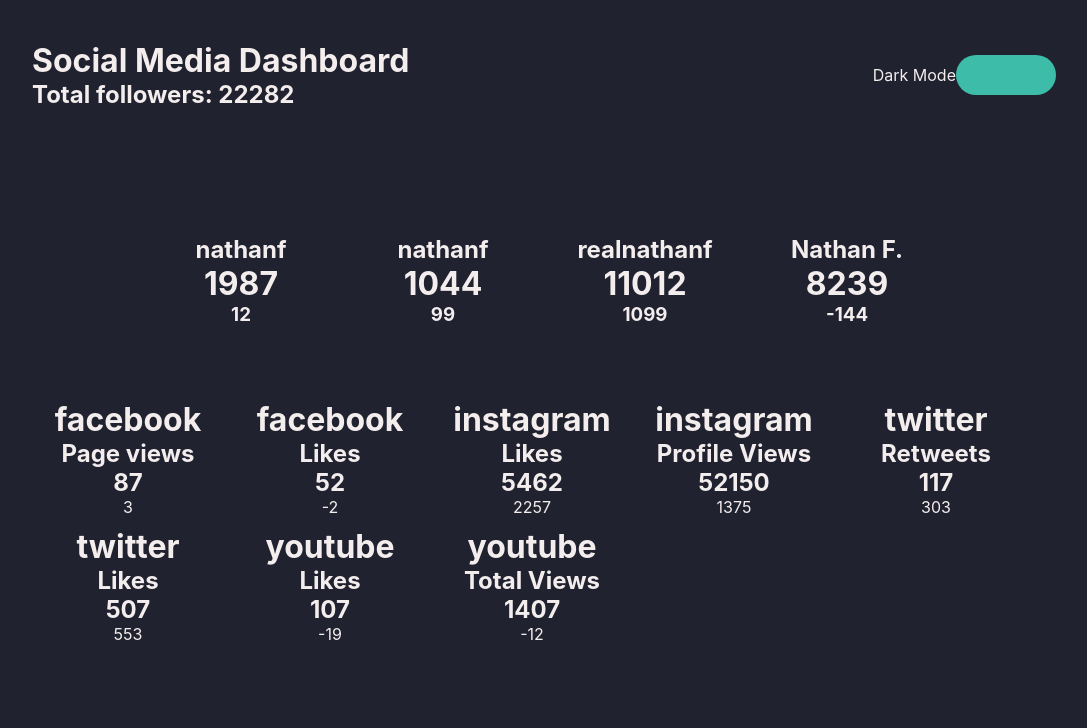
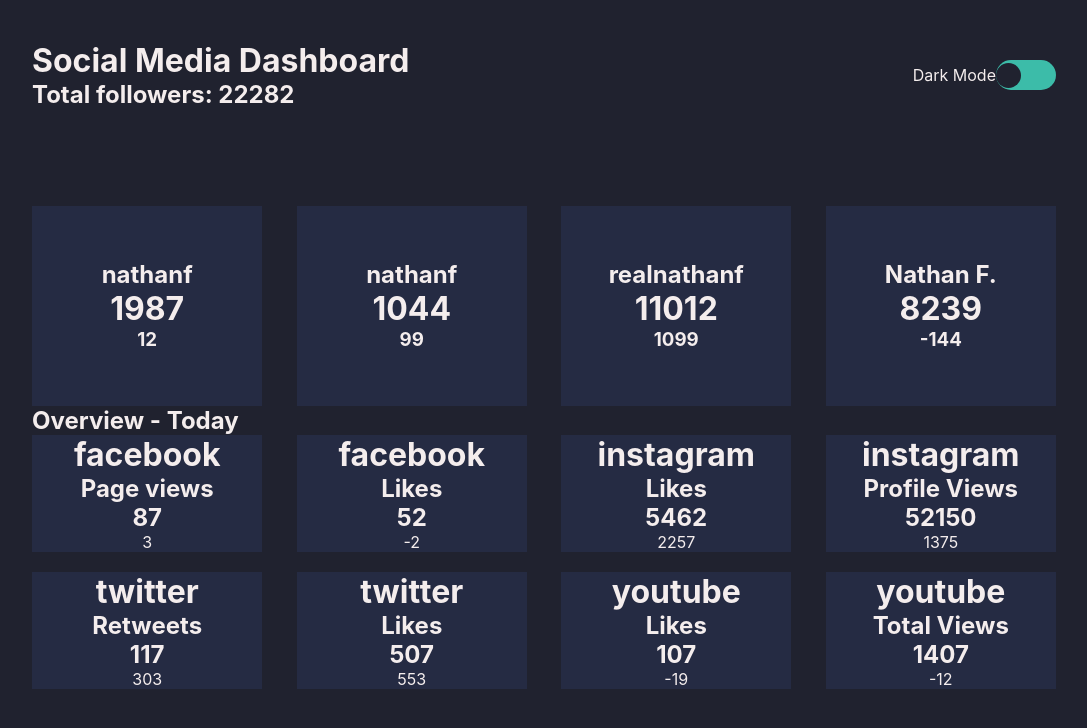
Before and after one commit to KacagoHollo/social-media-dashbord-react, a React (Create React App) app: page / in a window 1280 px wide. Shown: the top 728 px of the page, without its empty margins (96-1183 px from the left). Built offline with nearby package versions, Linux system fonts and the light colour scheme.

Commit message:
toggle orb, div background

```diff
--- a/src/App.css
+++ b/src/App.css
@@ -70,6 +70,14 @@
   color: #f4eded;
 }
 
+div.dark div.social {
+  background-color: #252b43;
+}
+
+div.dark div.over {
+  background-color: #252b43;
+}
+
 div.light {
   display: -webkit-box;
   display: -ms-flexbox;
@@ -89,6 +97,14 @@
   overflow: hidden;
   background-color: #f4eded;
   color: #20222f;
+}
+
+div.light div.social {
+  background-color: #dbd4d4;
+}
+
+div.light div.over {
+  background-color: #dbd4d4;
 }
 
 body header {
@@ -137,22 +153,31 @@
 }
 
 body header div.theme button {
-  width: 100px;
-  height: 40px;
+  width: 60px;
+  height: 30px;
   background-color: #3cbca9;
   border-radius: 50px;
 }
 
+body header div.theme button div.orb {
+  width: 25px;
+  height: 25px;
+  background-color: #20222f;
+  border-radius: 50%;
+}
+
 body div.main-one {
   width: 80vw;
-  height: 30vh;
+  height: 25vh;
   display: -webkit-box;
   display: -ms-flexbox;
   display: flex;
-  -webkit-box-pack: center;
-      -ms-flex-pack: center;
-          justify-content: center;
-  gap: 10px;
+  -webkit-box-pack: justify;
+      -ms-flex-pack: justify;
+          justify-content: space-between;
+  -ms-flex-wrap: wrap;
+      flex-wrap: wrap;
+  gap: 20px;
 }
 
 body div.main-one div.social {
@@ -169,18 +194,21 @@
   -webkit-box-pack: center;
       -ms-flex-pack: center;
           justify-content: center;
-  width: 15vw;
+  width: 18vw;
 }
 
 body div.main-two {
   width: 80vw;
-  height: 30vh;
+  height: 20vh;
   display: -webkit-box;
   display: -ms-flexbox;
   display: flex;
+  -webkit-box-pack: justify;
+      -ms-flex-pack: justify;
+          justify-content: space-between;
   -ms-flex-wrap: wrap;
       flex-wrap: wrap;
-  gap: 10px;
+  gap: 20px;
 }
 
 body div.main-two div.over {
@@ -197,6 +225,6 @@
   -webkit-box-pack: center;
       -ms-flex-pack: center;
           justify-content: center;
-  width: 15vw;
+  width: 18vw;
 }
 /*# sourceMappingURL=App.css.map */
--- a/src/App.jsx
+++ b/src/App.jsx
@@ -28,7 +28,10 @@
         </div>
         <div className='theme'>
           <p>{toggle === "dark" ? "Dark Mode" : "Light Mode"}</p>
-          <button className={toggle} onClick={toggleFunc}></button>
+          <button className={toggle} onClick={toggleFunc}>
+            <div className='orb'></div>
+
+          </button>
         </div>
       </header>
 
@@ -37,11 +40,14 @@
               <Social platform={platform} key={i}/>
             ))}
       </div>
-      <div className='main-two'>
-      {data.events.map((event, i) => (
-          <Overview event={event} key={i}/>
-      ))
-      }
+      <div className='overview'>
+        <h2>Overview - Today</h2>
+        <div className='main-two'>
+        {data.events.map((event, i) => (
+            <Overview event={event} key={i}/>
+        ))
+        }
+        </div>
       </div>
     </div>
   );
--- a/src/App.scss
+++ b/src/App.scss
@@ -62,6 +62,12 @@
     background-color: #20222f;
     color: rgb(244, 237, 237);
 
+    div.social {
+      background-color: #252b43;
+    }
+    div.over {
+      background-color: #252b43;
+    }
   }
 
   div.light {
@@ -76,11 +82,17 @@
 
     background-color: rgb(244, 237, 237);
     color: #20222f;
+
+    div.social {
+      background-color: rgb(219, 212, 212);
+    }
+    div.over {
+      background-color: rgb(219, 212, 212);
+    }
   }
 
 
   body {
-
       header {
         position: absolute;
         top: 0;
@@ -109,40 +121,56 @@
 
             button {
 
-                width: 100px;
-                height: 40px;
+                width: 60px;
+                height: 30px;
 
                 background-color: #3cbca9;
                 border-radius: 50px;
+
+                div.orb {
+
+                  width: 25px;
+                  height: 25px;
+
+                  background-color: #20222f;
+                  border-radius: 50%;
+                }
             }
         }
       }
 
       div.main-one {
         width: 80vw;
-        height: 30vh;
+        height: 25vh;
 
         display: flex;
-        justify-content: center;
-        gap: 10px;
+        justify-content: space-between;
+        flex-wrap: wrap;
+        gap: 20px;
 
-          div.social {
+        div.social {
             display: flex;
             flex-direction: column;
             align-items: center;
             justify-content: center;
 
-            width: 15vw;
+            width: 18vw;
+
           }
       }
 
       div.main-two {
         width: 80vw;
-        height: 30vh;
+        height: 20vh;
 
         display: flex;
+        justify-content: space-between;
         flex-wrap: wrap;
-        gap: 10px;
+        gap: 20px;
+
+        // h2 {
+        //   position: absolute;
+        // }
 
         div.over {
           display: flex;
@@ -150,7 +178,7 @@
           align-items: center;
           justify-content: center;
 
-          width: 15vw;
+          width: 18vw;
         }
       }
 
```
Also changed, not shown: 1 other file (tests, documents, lock files or other folders).
